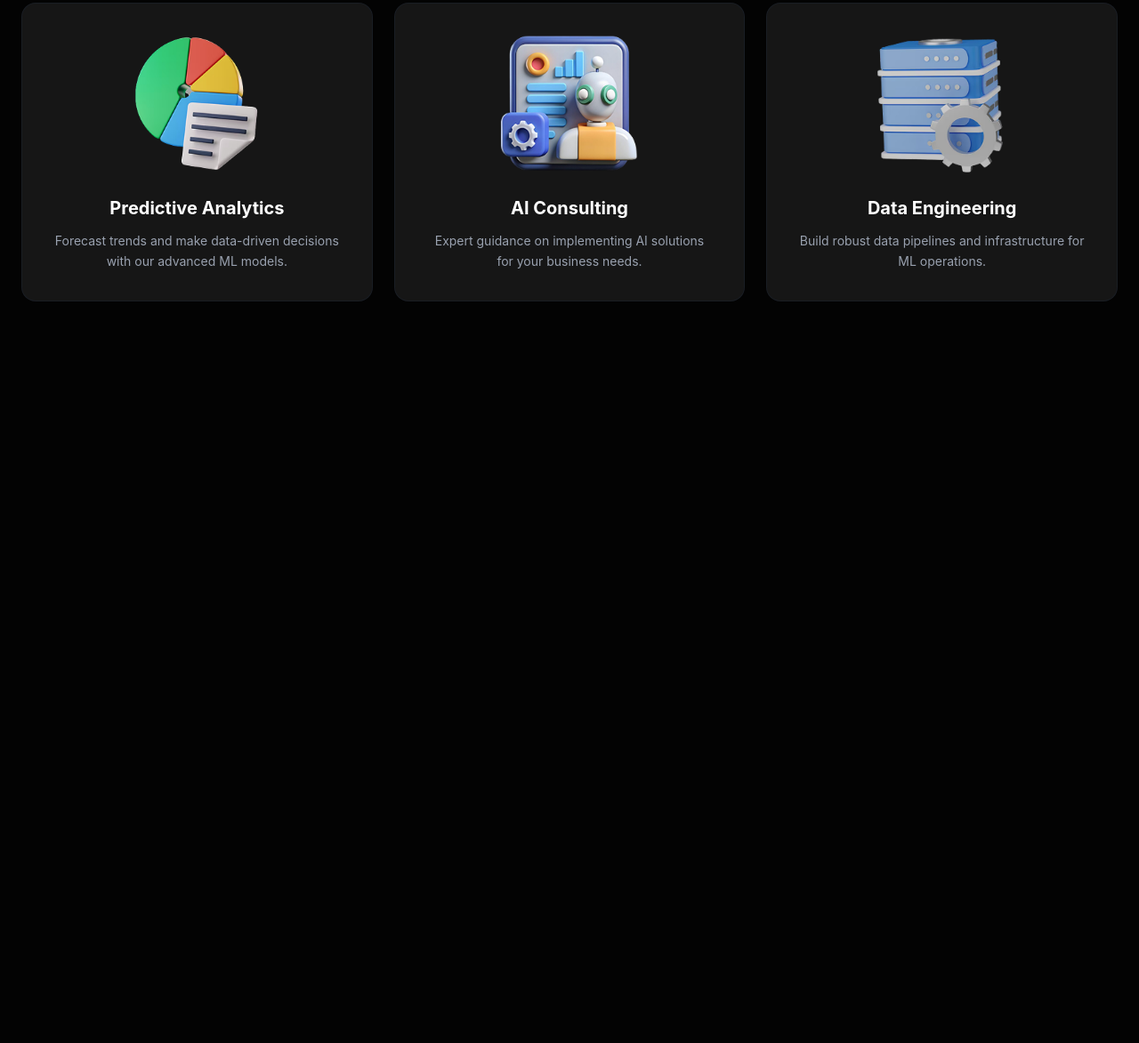
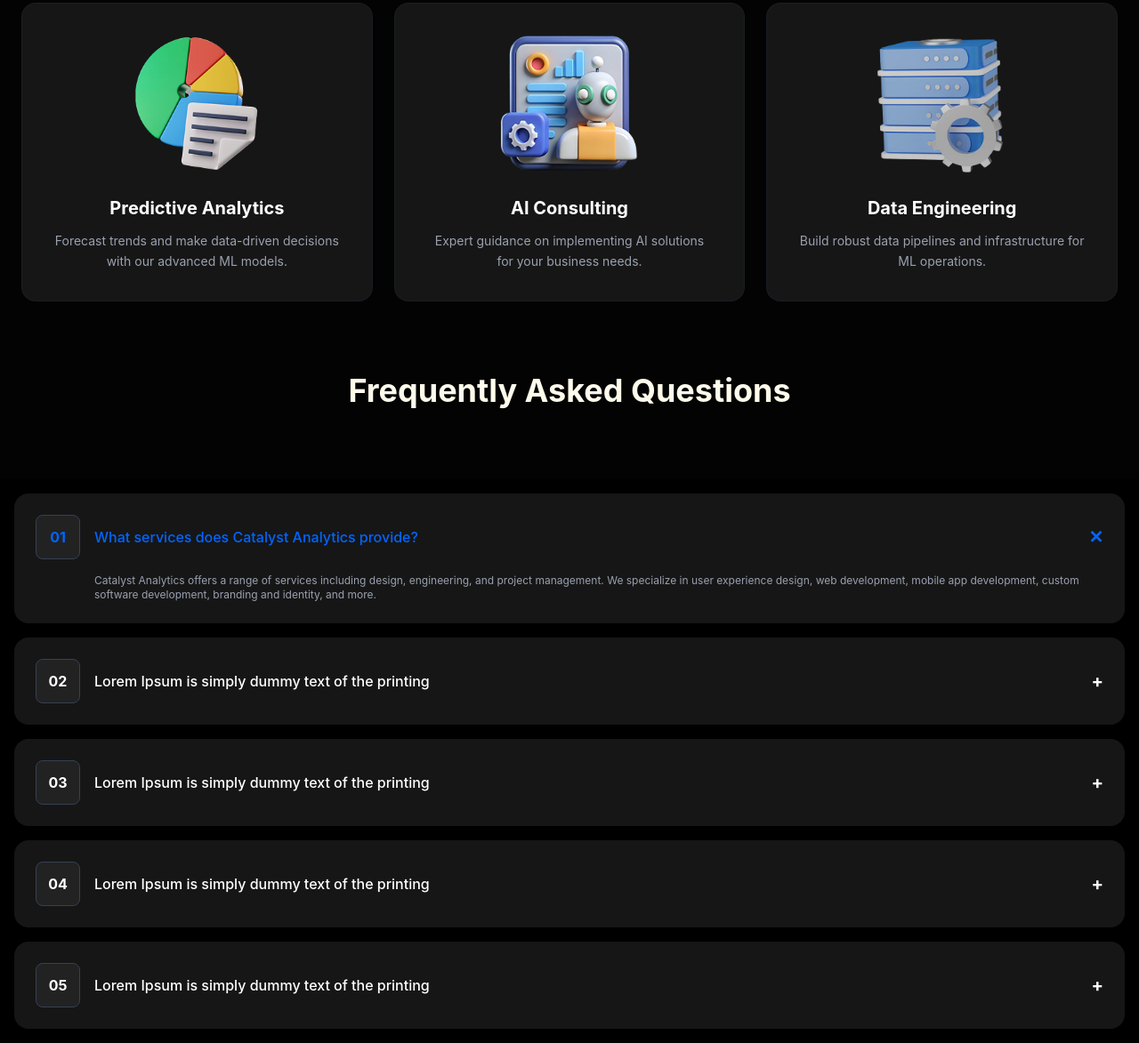
Before and after one commit to shokirovsh01/exam-3, a website: page index.html in a window 1280 px wide. Shown: the part 823-1996 px from the top of the page at 89% size. Before the commit the page ends 1162 px from the top, so only its background shows below. Drawn offline with nearby package versions, Linux system fonts and the light colour scheme; files that its build step writes are made by us from their sources.

Commit message:
section 4

```diff
--- a/index.html
+++ b/index.html
@@ -105,5 +105,91 @@
   </div>
 </div>
 
+<!-- section 4 -->
+
+<div class="max-w-160 m-auto text-center text-4xl text-amber-50 font-bold mt-20">
+<h1>Frequently Asked Questions</h1>
+</div>
+
+<div class="max-w-325 mt-20 mx-auto bg-black p-4 font-sans">
+  <div class="flex flex-col gap-4">
+
+    <!-- Блок 1 -->
+    <div class="bg-[#161616] rounded-2xl p-6 flex flex-col">
+      <div class="flex flex-row justify-between items-center">
+        <div class="flex flex-row items-center">
+          <div class="w-[50px] h-[50px] bg-[#222222] rounded-lg flex items-center justify-center border border-gray-700 mr-4">
+            <span class="text-[#0066ff] font-bold">01</span>
+          </div>
+          <span class="text-[#0066ff] font-medium text-base">
+            What services does Catalyst Analytics provide?
+          </span>
+        </div>
+        <span class="text-[#0066ff] font-bold text-xl ml-2">✕</span>
+      </div>
+      <div class="mt-4 pl-[66px]">
+        <p class="text-gray-400 text-xs">
+          Catalyst Analytics offers a range of services including design, engineering, and project management. We specialize in user experience design, web development, mobile app development, custom software development, branding and identity, and more.
+        </p>
+      </div>
+    </div>
+
+    <!-- Блок 2 -->
+    <div class="bg-[#161616] rounded-2xl p-6 flex flex-row justify-between items-center">
+      <div class="flex flex-row items-center">
+        <div class="w-[50px] h-[50px] bg-[#222222] rounded-lg flex items-center justify-center border border-gray-700 mr-4">
+          <span class="text-white font-bold">02</span>
+        </div>
+        <span class="text-white font-medium text-base">
+          Lorem Ipsum is simply dummy text of the printing
+        </span>
+      </div>
+      <span class="text-white font-bold text-xl ml-2">+</span>
+    </div>
+
+    <!-- Блок 3 -->
+    <div class="bg-[#161616] rounded-2xl p-6 flex flex-row justify-between items-center">
+      <div class="flex flex-row items-center">
+        <div class="w-[50px] h-[50px] bg-[#222222] rounded-lg flex items-center justify-center border border-gray-700 mr-4">
+          <span class="text-white font-bold">03</span>
+        </div>
+        <span class="text-white font-medium text-base">
+          Lorem Ipsum is simply dummy text of the printing
+        </span>
+      </div>
+      <span class="text-white font-bold text-xl ml-2">+</span>
+    </div>
+
+    <!-- Блок 4 -->
+    <div class="bg-[#161616] rounded-2xl p-6 flex flex-row justify-between items-center">
+      <div class="flex flex-row items-center">
+        <div class="w-[50px] h-[50px] bg-[#222222] rounded-lg flex items-center justify-center border border-gray-700 mr-4">
+          <span class="text-white font-bold">04</span>
+        </div>
+        <span class="text-white font-medium text-base">
+          Lorem Ipsum is simply dummy text of the printing
+        </span>
+      </div>
+      <span class="text-white font-bold text-xl ml-2">+</span>
+    </div>
+
+    <!-- Блок 5 -->
+    <div class="bg-[#161616] rounded-2xl p-6 flex flex-row justify-between items-center">
+      <div class="flex flex-row items-center">
+        <div class="w-[50px] h-[50px] bg-[#222222] rounded-lg flex items-center justify-center border border-gray-700 mr-4">
+          <span class="text-white font-bold">05</span>
+        </div>
+        <span class="text-white font-medium text-base">
+          Lorem Ipsum is simply dummy text of the printing
+        </span>
+      </div>
+      <span class="text-white font-bold text-xl ml-2">+</span>
+    </div>
+
+  </div>
+</div>
+
+
+
 </body>
 </html>
```
